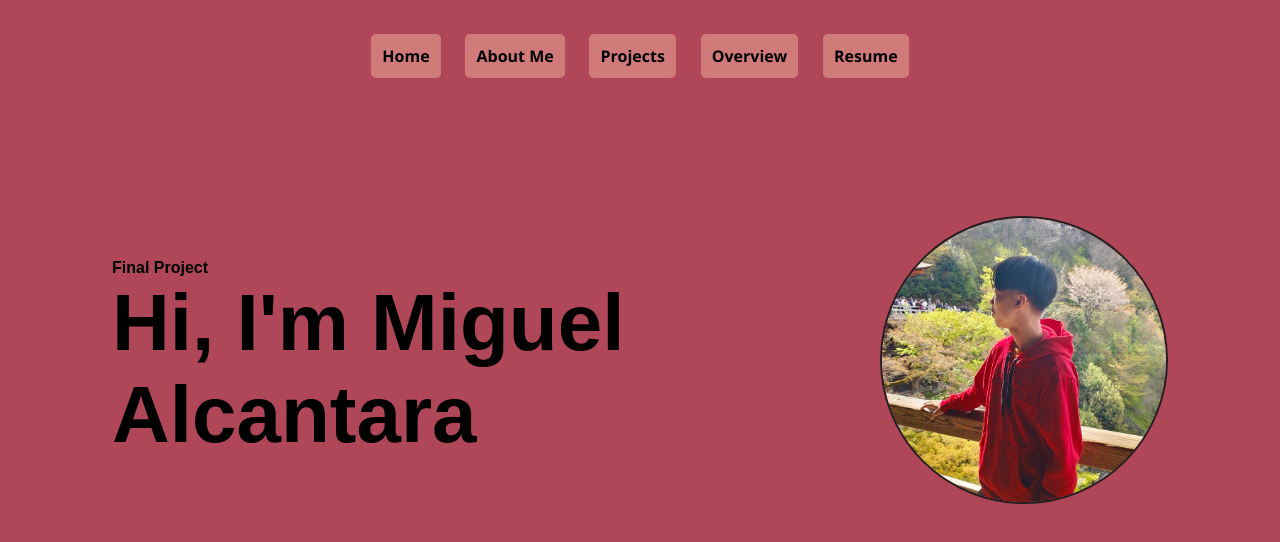
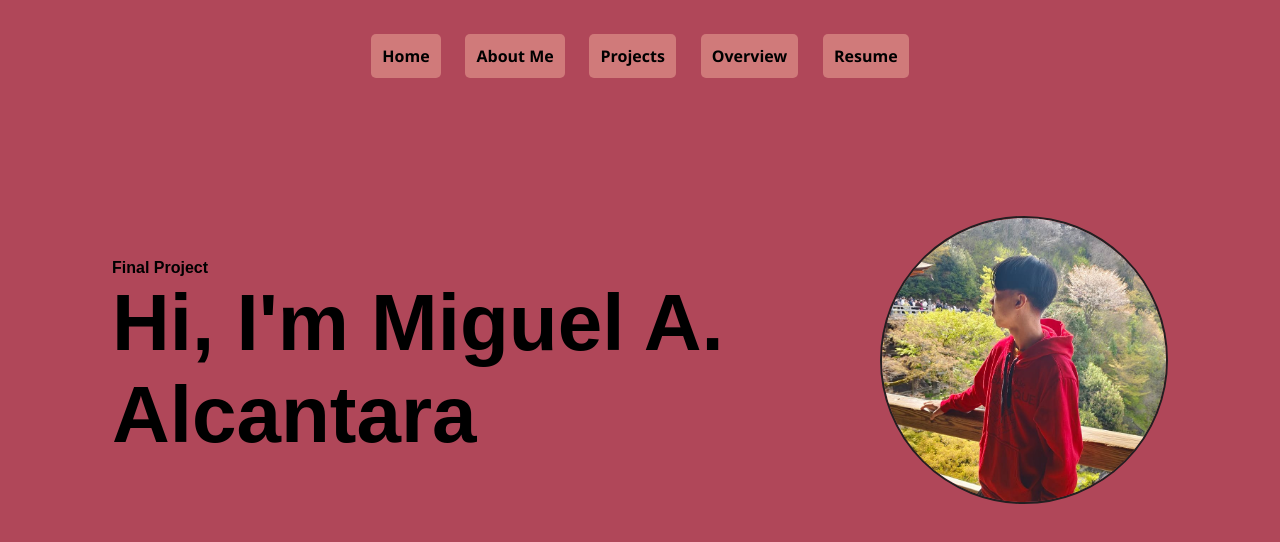
Before and after one commit to Migz321/WD-Finalss, a plain HTML site: page index.html in a window 1280 px wide. Drawn offline with Linux system fonts and the light colour scheme.

Commit message:
fix(landing page)

```diff
--- a/index.html
+++ b/index.html
@@ -19,7 +19,7 @@
     <div class="landing-page">
         <div class="texts-Ip">
             <h6>Final Project</h6>
-            <h1>Hi, I'm Miguel Alcantara</h1>
+            <h1>Hi, I'm Miguel A. Alcantara</h1>
         </div>
         <div class="image-container">
             <img src="./assets/img/Miguel.jpg" alt="me">
```
